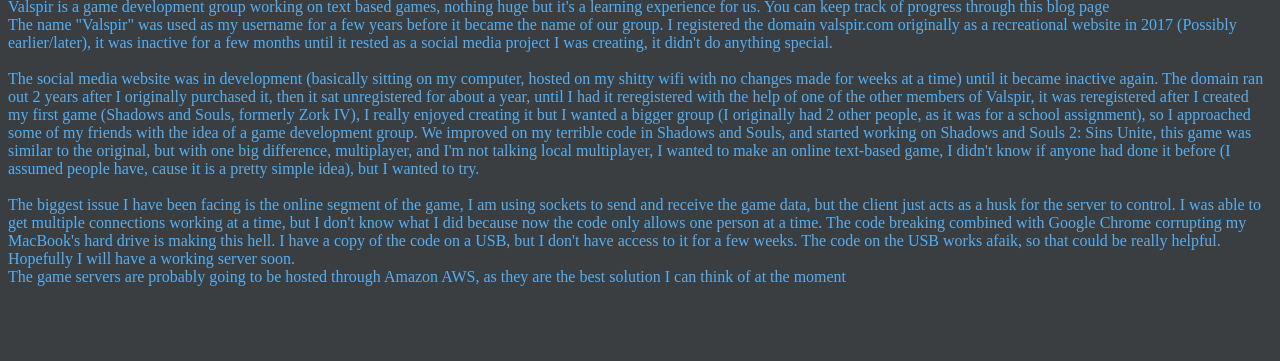
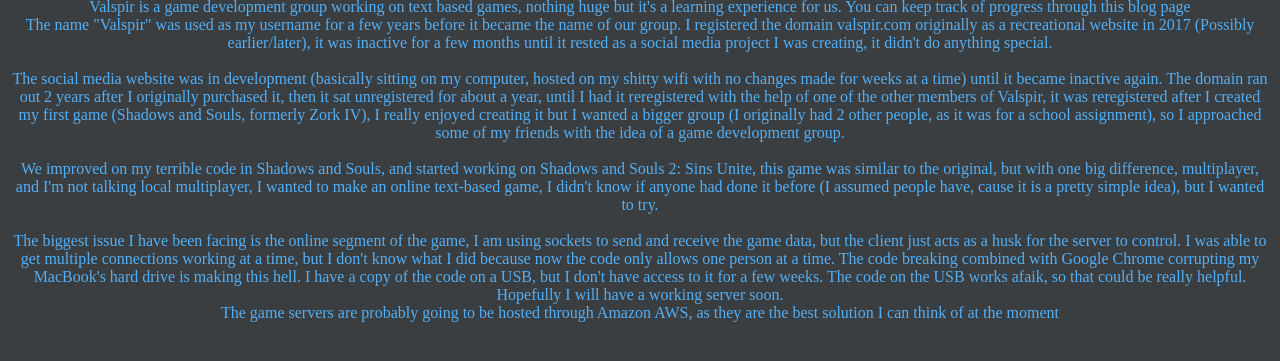
Before and after one commit to Valspir/valspir.com, a plain HTML site: page blog.html in a window 1280 px wide. Shown: the part 117-478 px from the top of the page. Drawn offline with Linux system fonts and the light colour scheme.

Commit message:
Update blog.html

```diff
--- a/blog.html
+++ b/blog.html
@@ -124,7 +124,7 @@ li a, .dropbtn {
       <li lang="es"><a class="active" href="contact.html">Contactar Con Nosotros</a></li>
     </ul>
   </div>
-
+<center>
 <font size="15">
   <class lang="en">Valspir Blog</class>
   <class lang="ga">Header (irish)</class>
@@ -139,7 +139,10 @@ li a, .dropbtn {
 <class lang="en"> The name "Valspir" was used as my username for a few years before it became the name of our group. I registered the domain valspir.com originally as a recreational website in 2017 (Possibly earlier/later), it was inactive for a few months until it rested as a social media project I was creating, it didn't do anything special. </class>
 <br>
 <br>
-<class lang="en">The social media website was in development (basically sitting on my computer, hosted on my shitty wifi with no changes made for weeks at a time) until it became inactive again. The domain ran out 2 years after I originally purchased it, then it sat unregistered for about a year, until I had it reregistered with the help of one of the other members of Valspir, it was reregistered after I created my first game (Shadows and Souls, formerly Zork IV), I really enjoyed creating it but I wanted a bigger group (I originally had 2 other people, as it was for a school assignment), so I approached some of my friends with the idea of a game development group. We improved on my terrible code in Shadows and Souls, and started working on Shadows and Souls 2: Sins Unite, this game was similar to the original, but with one big difference, multiplayer, and I'm not talking local multiplayer, I wanted to make an online text-based game, I didn't know if anyone had done it before (I assumed people have, cause it is a pretty simple idea), but I wanted to try.</class>
+<class lang="en">The social media website was in development (basically sitting on my computer, hosted on my shitty wifi with no changes made for weeks at a time) until it became inactive again. The domain ran out 2 years after I originally purchased it, then it sat unregistered for about a year, until I had it reregistered with the help of one of the other members of Valspir, it was reregistered after I created my first game (Shadows and Souls, formerly Zork IV), I really enjoyed creating it but I wanted a bigger group (I originally had 2 other people, as it was for a school assignment), so I approached some of my friends with the idea of a game development group. </class>
+<br>
+<br>
+<class lang="en">We improved on my terrible code in Shadows and Souls, and started working on Shadows and Souls 2: Sins Unite, this game was similar to the original, but with one big difference, multiplayer, and I'm not talking local multiplayer, I wanted to make an online text-based game, I didn't know if anyone had done it before (I assumed people have, cause it is a pretty simple idea), but I wanted to try.</class>
 <br>
 <br>
 <class lang="en"> The biggest issue I have been facing is the online segment of the game, I am using sockets to send and receive the game data, but the client just acts as a husk for the server to control. I was able to get multiple connections working at a time, but I don't know what I did because now the code only allows one person at a time. The code breaking combined with Google Chrome corrupting my MacBook's hard drive is making this hell. I have a copy of the code on a USB, but I don't have access to it for a few weeks. The code on the USB works afaik, so that could be really helpful. Hopefully I will have a working server soon.</class>
@@ -151,5 +154,4 @@ li a, .dropbtn {
 <class lang="gv"> Text (manx)</class>
 <class lang="es"> Test (spanish)</class>
 </font>
-  <center>
 </center>
```
